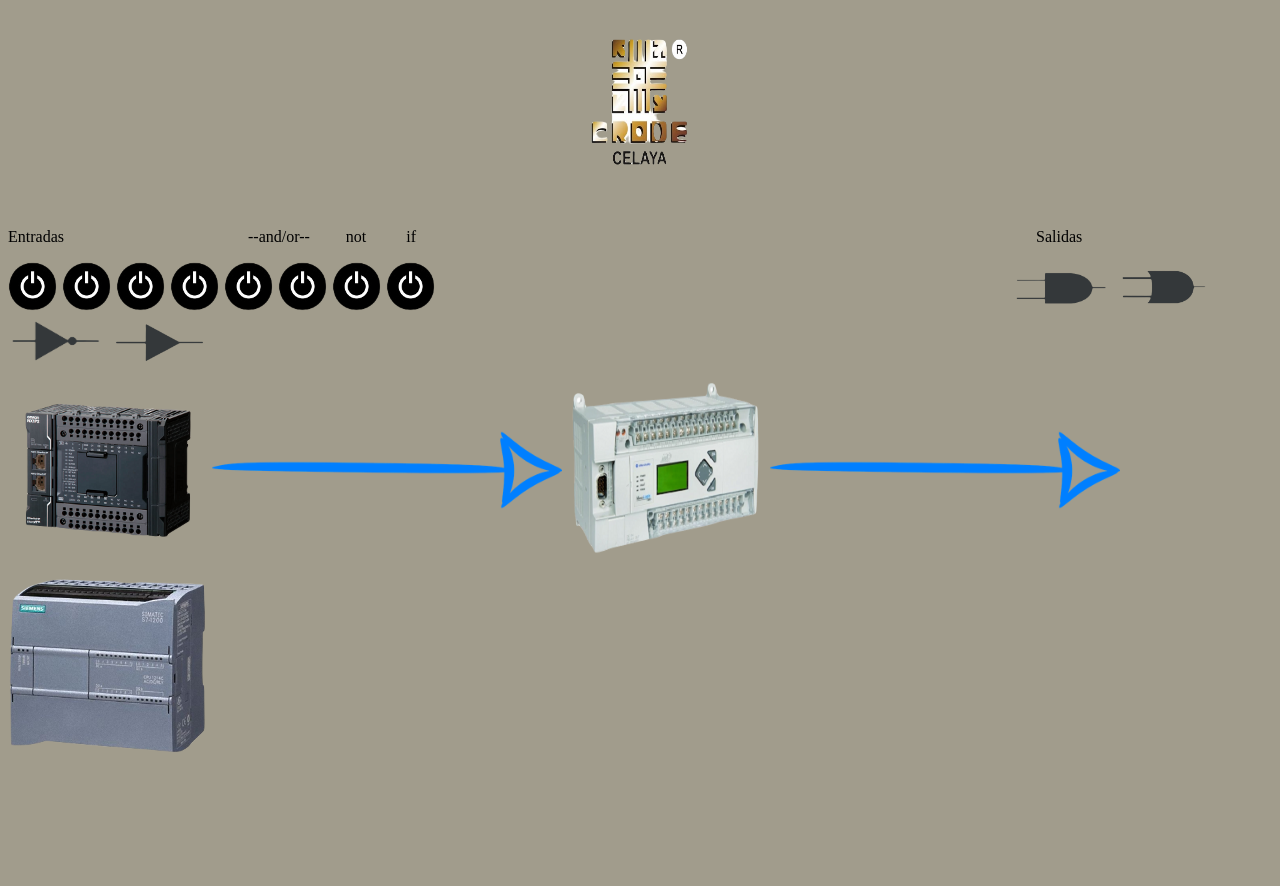
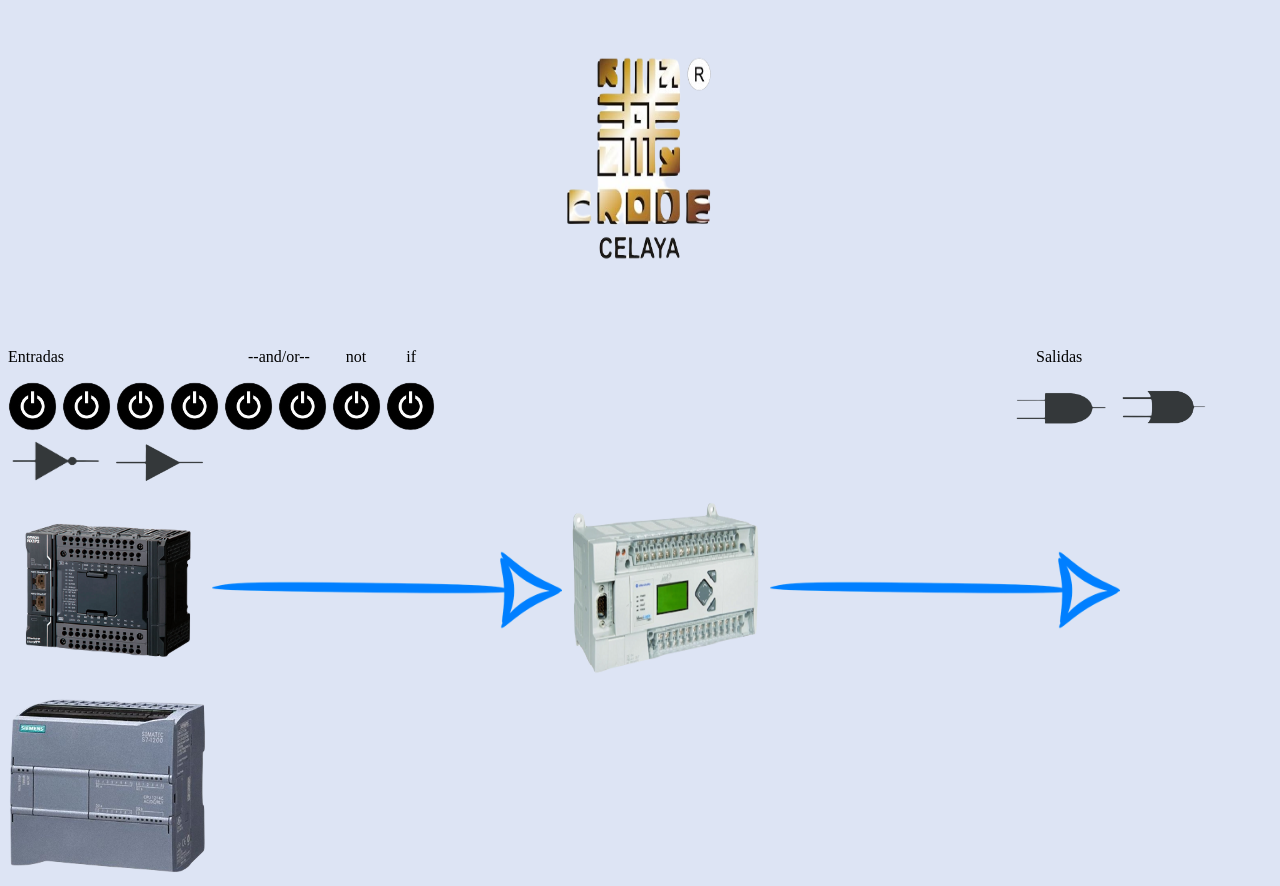
Before and after one commit to Eckoline/proyecto-entrenador-redes, a plain HTML site: page p1.html in a window 1280 px wide. Before the commit the page ends 800 px from the top, so only its background shows below. Drawn offline with Linux system fonts and the light colour scheme; no server answers.

Commit message:
Update p1.html

```diff
--- a/p1.html
+++ b/p1.html
@@ -6,10 +6,10 @@
     <meta name="viewport" content="width=device-width, initial-scale=1.0">
     <title>HMI - Simulador de Redes</title>
 </head>
-<body  bgcolor="#A19C8C">
+<body  bgcolor="#DDE4F4">
     <div id="app">
     </div>
-    <div align="center"><img src="crd.png" width="200" height="200"></div>
+    <div align="center"><img src="crd.png" width="300" height="320"></div>
     <!--<p id="insert", style="font-size:50%; color: white; text-align:left"></p> -->
     <p>
         Entradas
@@ -37,7 +37,7 @@
 
         Salidas
     </p>
-
+    <button id="iniciar_sec" hidden="true"> Iniciar</button>
     <div>
         <img src="led_off.png", id="led_E1", width="50" height="50">
         <img src="led_off.png", id="led_E2", width="50" height="50">
```
